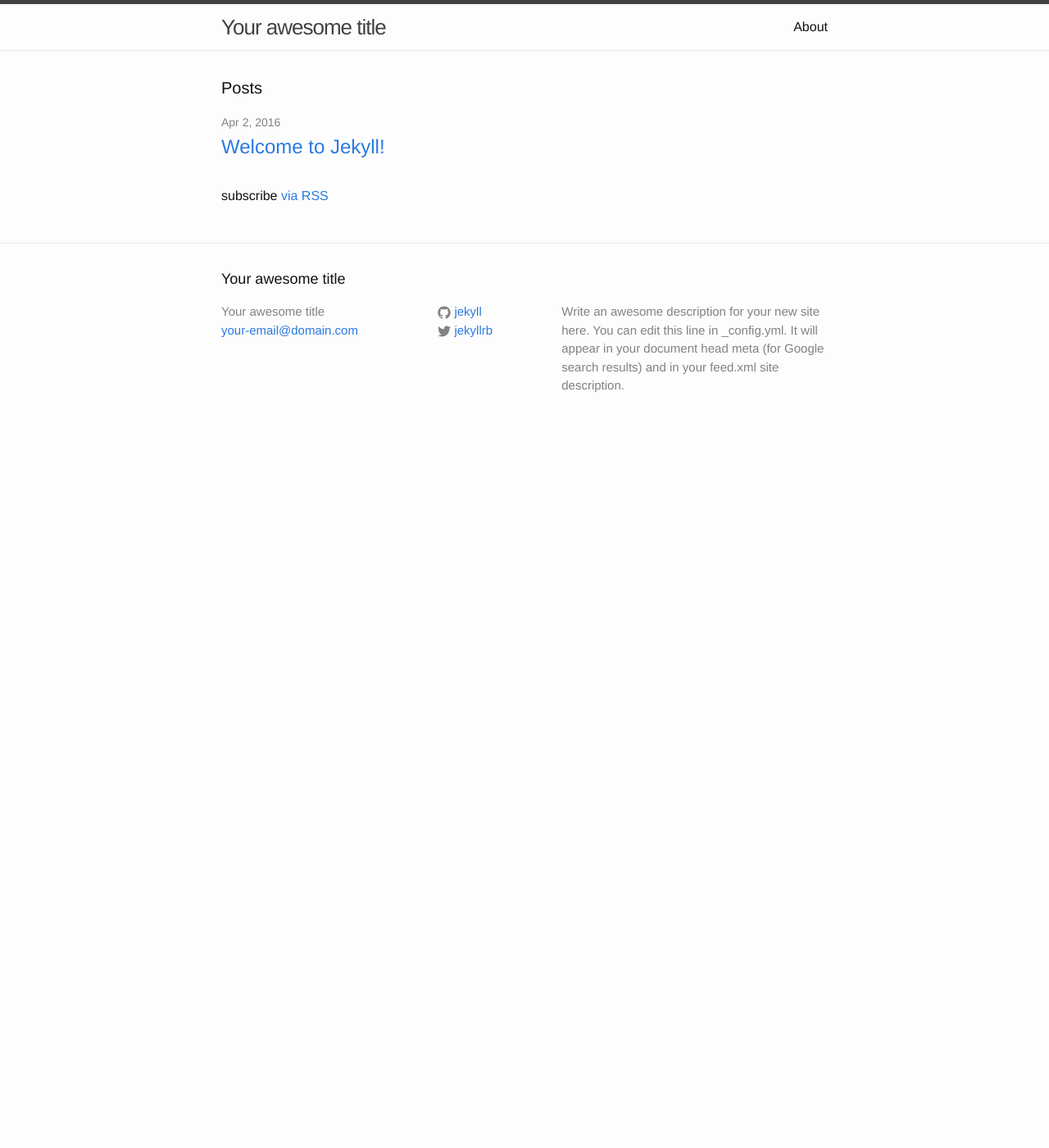
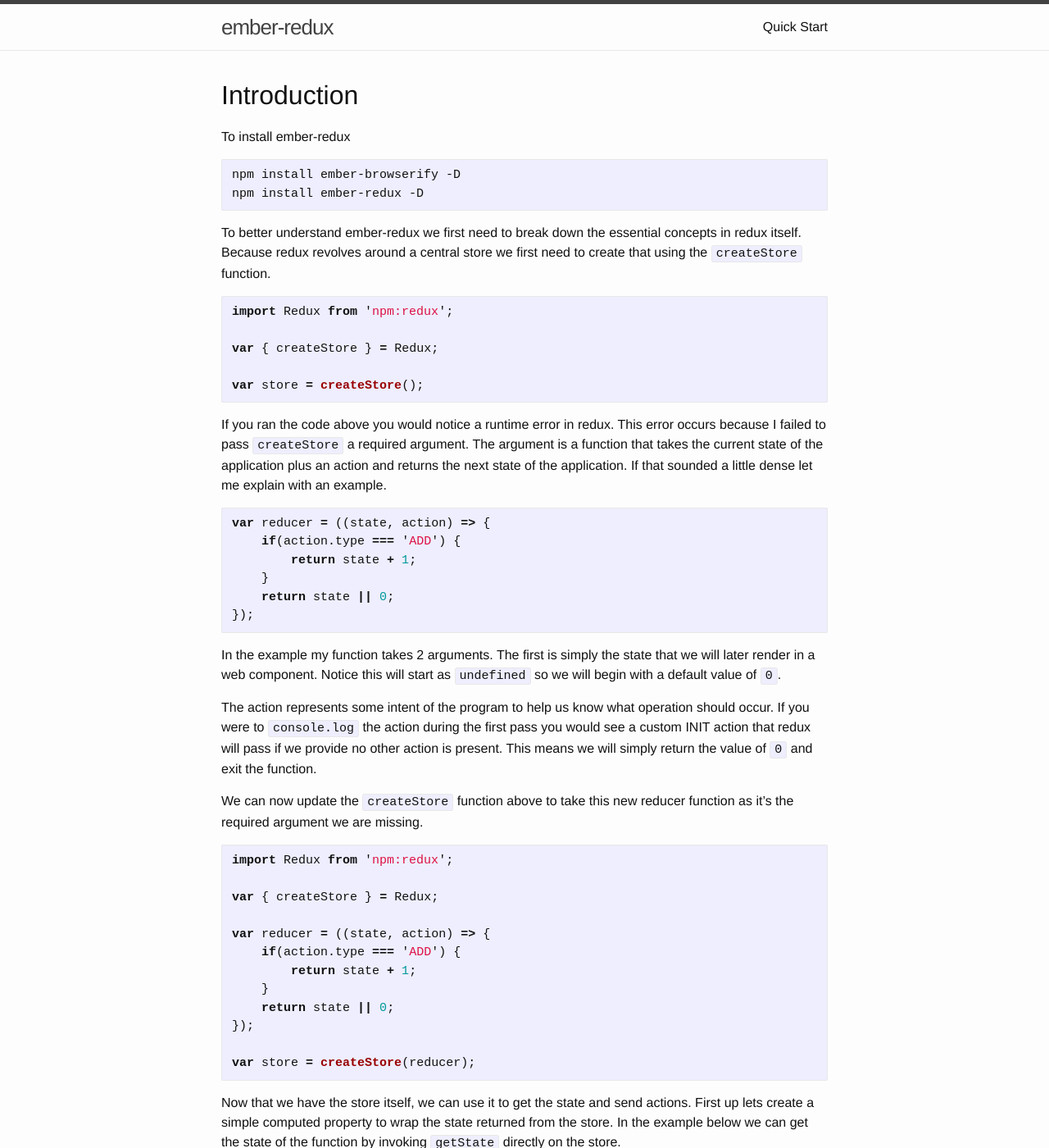
Before and after one commit to ember-redux/ember-redux, a Jekyll site: the page built from index.html, in a window 1280 px wide and 1400 px high. Shown: the whole window at 82% size. Built offline with Jekyll 4.4.1, drawn with Linux system fonts in a browser that asks for light colours; some of the changed text lies outside the part shown.

Commit message:
added the introduction/quickstart

````diff
--- a/_config.yml
+++ b/_config.yml
@@ -6,16 +6,17 @@
 # 'jekyll serve'. If you change this file, please restart the server process.
 
 # Site settings
-title: Your awesome title
-email: your-email@domain.com
-description: > # this means to ignore newlines until "baseurl:"
-  Write an awesome description for your new site here. You can edit this
-  line in _config.yml. It will appear in your document head meta (for
-  Google search results) and in your feed.xml site description.
+title: ember-redux
+email: toranb@gmail.com
+description: "ember-cli addon that provides simple redux bindings for ember.js"
 baseurl: "" # the subpath of your site, e.g. /blog
-url: "http://yourdomain.com" # the base hostname & protocol for your site
+url: "http://www.ember-redux.com" # the base hostname & protocol for your site
 twitter_username: jekyllrb
 github_username:  jekyll
 
 # Build settings
 markdown: kramdown
+
+kramdown:
+  input: GFM
+  syntax_highlighter: rouge
--- a/_includes/footer.html
+++ b/_includes/footer.html
@@ -2,33 +2,14 @@
 
   <div class="wrapper">
 
-    <h2 class="footer-heading">{{ site.title }}</h2>
-
     <div class="footer-col-wrapper">
       <div class="footer-col footer-col-1">
         <ul class="contact-list">
-          <li>{{ site.title }}</li>
-          <li><a href="mailto:{{ site.email }}">{{ site.email }}</a></li>
+          <li><a href="https://github.com/toranb/ember-redux">ember-redux</a></li>
         </ul>
       </div>
 
-      <div class="footer-col footer-col-2">
-        <ul class="social-media-list">
-          {% if site.github_username %}
-          <li>
-            {% include icon-github.html username=site.github_username %}
-          </li>
-          {% endif %}
-
-          {% if site.twitter_username %}
-          <li>
-            {% include icon-twitter.html username=site.twitter_username %}
-          </li>
-          {% endif %}
-        </ul>
-      </div>
-
-      <div class="footer-col footer-col-3">
+      <div class="footer-col footer-col-6">
         <p>{{ site.description }}</p>
       </div>
     </div>
--- a/_layouts/post.html
+++ b/_layouts/post.html
@@ -5,7 +5,6 @@
 
   <header class="post-header">
     <h1 class="post-title" itemprop="name headline">{{ page.title }}</h1>
-    <p class="post-meta"><time datetime="{{ page.date | date_to_xmlschema }}" itemprop="datePublished">{{ page.date | date: "%b %-d, %Y" }}</time>{% if page.author %} • <span itemprop="author" itemscope itemtype="http://schema.org/Person"><span itemprop="name">{{ page.author }}</span></span>{% endif %}</p>
   </header>
 
   <div class="post-content" itemprop="articleBody">
--- a/_posts/2016-04-01-welcome-to-jekyll.markdown
+++ /dev/null
@@ -1,25 +0,0 @@
----
-layout: post
-title:  "Welcome to Jekyll!"
-date:   2016-04-01 23:18:27 -0500
-categories: jekyll update
----
-You’ll find this post in your `_posts` directory. Go ahead and edit it and re-build the site to see your changes. You can rebuild the site in many different ways, but the most common way is to run `jekyll serve`, which launches a web server and auto-regenerates your site when a file is updated.
-
-To add new posts, simply add a file in the `_posts` directory that follows the convention `YYYY-MM-DD-name-of-post.ext` and includes the necessary front matter. Take a look at the source for this post to get an idea about how it works.
-
-Jekyll also offers powerful support for code snippets:
-
-{% highlight ruby %}
-def print_hi(name)
-  puts "Hi, #{name}"
-end
-print_hi('Tom')
-#=> prints 'Hi, Tom' to STDOUT.
-{% endhighlight %}
-
-Check out the [Jekyll docs][jekyll-docs] for more info on how to get the most out of Jekyll. File all bugs/feature requests at [Jekyll’s GitHub repo][jekyll-gh]. If you have questions, you can ask them on [Jekyll Talk][jekyll-talk].
-
-[jekyll-docs]: http://jekyllrb.com/docs/home
-[jekyll-gh]:   https://github.com/jekyll/jekyll
-[jekyll-talk]: https://talk.jekyllrb.com/
--- a/about.md
+++ /dev/null
@@ -1,15 +0,0 @@
----
-layout: page
-title: About
-permalink: /about/
----
-
-This is the base Jekyll theme. You can find out more info about customizing your Jekyll theme, as well as basic Jekyll usage documentation at [jekyllrb.com](http://jekyllrb.com/)
-
-You can find the source code for the Jekyll new theme at:
-{% include icon-github.html username="jglovier" %} /
-[jekyll-new](https://github.com/jglovier/jekyll-new)
-
-You can find the source code for Jekyll at
-{% include icon-github.html username="jekyll" %} /
-[jekyll](https://github.com/jekyll/jekyll)
--- a/index.html
+++ b/index.html
@@ -3,21 +3,8 @@
 ---
 
 <div class="home">
-
-  <h1 class="page-heading">Posts</h1>
-
-  <ul class="post-list">
-    {% for post in site.posts %}
-      <li>
-        <span class="post-meta">{{ post.date | date: "%b %-d, %Y" }}</span>
-
-        <h2>
-          <a class="post-link" href="{{ post.url | prepend: site.baseurl }}">{{ post.title }}</a>
-        </h2>
-      </li>
-    {% endfor %}
-  </ul>
-
-  <p class="rss-subscribe">subscribe <a href="{{ "/feed.xml" | prepend: site.baseurl }}">via RSS</a></p>
-
+  {% for post in site.posts limit:1 %}
+  <h1>{{post.title}}</h1>
+  <div>{{post.content}}</div>
+  {% endfor %}
 </div>
--- /dev/null
+++ b/quickstart.md
@@ -0,0 +1,57 @@
+---
+layout: page
+title: Quick Start
+permalink: /quickstart/
+---
+
+Now that you have the hang of this redux thing lets take a look at what building that same component would look like using the `ember-redux` addon!
+
+The first step is to remove the redux import and all the `createStore` code that is declared outside of the component. We won't need this anymore because the addon does the heavy lifting for us.
+
+Next we need to move the reducer itself by creating a new folder called `reducers`. Inside this folder we need a single file with the name `index.js` (as it's the only reducer by default at the moment). Notice I'm also exporting this out with an object because in a real application we won't just have one reducer function.
+
+```js
+//app/reducers/index.js
+
+var number = ((state, action) => {
+    if(action.type === 'ADD') {
+        return state + 1;
+    }
+    return state || 0;
+});
+
+export default {
+    number
+}
+```
+
+After we've got our reducer setup we need to remove the computed and action we created manually and replace them with function(s) that will be given state/dispatch directly.
+
+```js
+import Ember from 'ember';
+import hbs from 'htmlbars-inline-precompile';
+import connect from 'ember-redux/components/connect';
+
+var stateToComputed = (state) => {
+  return {
+    number: state.number
+  };
+};
+
+var dispatchToActions = (dispatch) => {
+  return {
+    add: () => dispatch({type: 'ADD'})
+  };
+};
+
+var NumbersComponent = Ember.Component.extend({
+    layout: hbs`
+      {\{number}}
+      <button onclick={{action "add"}}>add</button>
+    `
+});
+
+export default connect(stateToComputed, dispatchToActions)(NumbersComponent);
+```
+
+And finally you will notice we use a new helper called `connect` to return a new component given the 2 functions that map the computed and actions.
````
Also changed, not shown: _posts/2016-04-01-introduction.markdown (added, +170 -0 lines).
